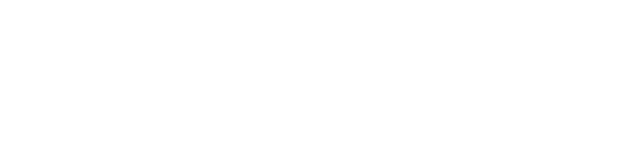
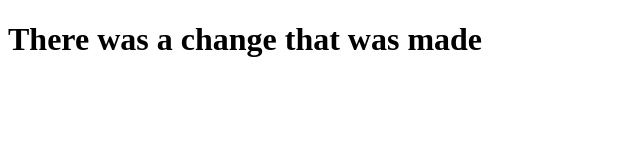
Before and after one commit to MohammedJunz/Projects, a plain HTML site: page index.html in a window 1280 px wide. Shown: the whole page, without its empty margins (0-640 px from the left). Drawn offline with Linux system fonts and the light colour scheme.

Commit message:
A h1 tag was created

```diff
--- a/index.html
+++ b/index.html
@@ -10,7 +10,7 @@
         <link rel="stylesheet" href="">
     </head>
     <body>
-
+        <h1>There was a change that was made</h1>
 
         <script src="" async defer></script>
     </body>
```
